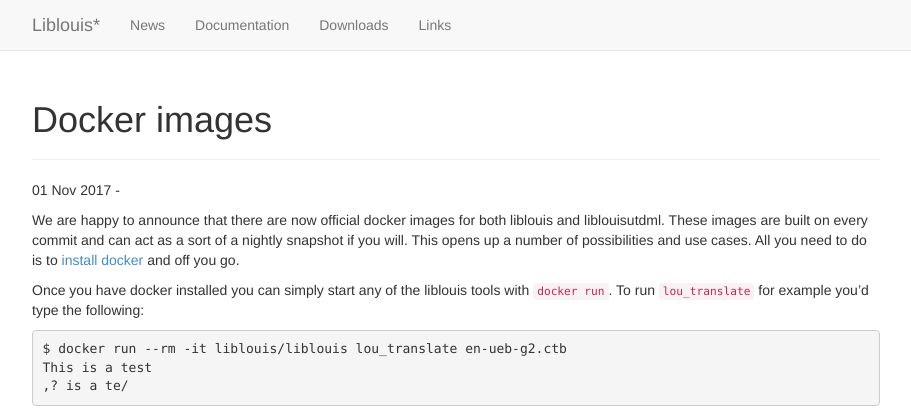
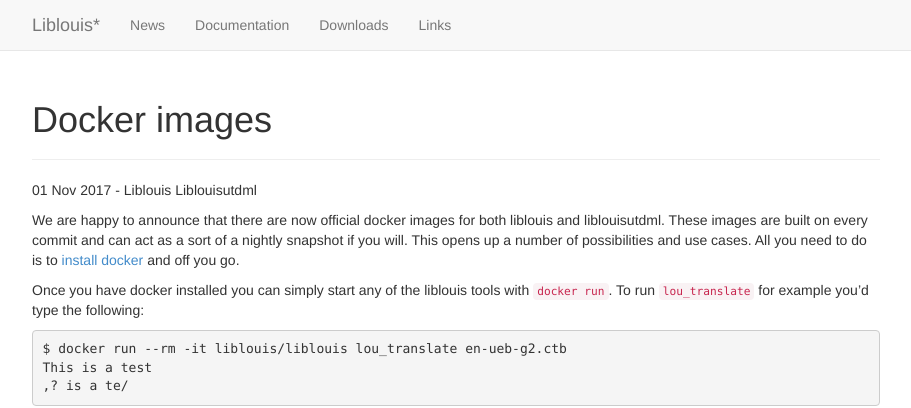
Before and after one commit to liblouis/liblouis.github.io, a Jekyll site: the page built from _posts/2017-11-01-docker-images.md, in a window 1280 px wide. Shown: the top 408 px of the page, without its empty margins (38-949 px from the left). Built offline with Jekyll 4.4.1, drawn with Linux system fonts in a browser that asks for light colours.

Commit message:
Drop the multiple categories

```diff
--- a/_layouts/post.html
+++ b/_layouts/post.html
@@ -1,7 +1,7 @@
 ---
 layout: default
 ---
-<p class="meta">{{ page.date | date_to_string }} - {% for category in post.categories %}{{ category }}{% endfor %}</p>
+<p class="meta">{{ page.date | date_to_string }} - {{ page.category }}</p>
 
 <div class="post">
 {{ content }}
--- a/_posts/2017-11-01-docker-images.md
+++ b/_posts/2017-11-01-docker-images.md
@@ -1,6 +1,6 @@
 ---
 title: Docker images
-categories: [Liblouis, Liblouisutdml]
+category: Liblouis Liblouisutdml
 ---
 
 We are happy to announce that there are now official docker images for
```
